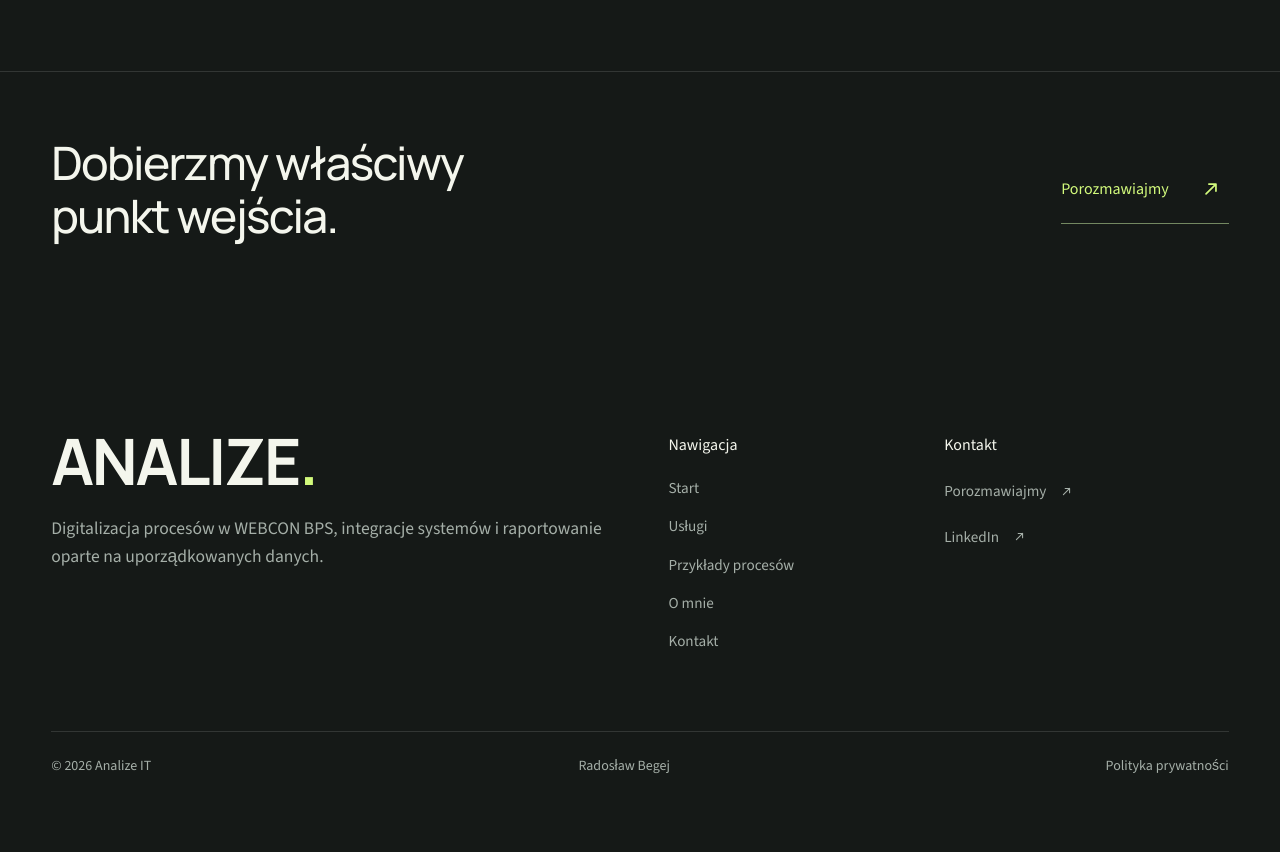
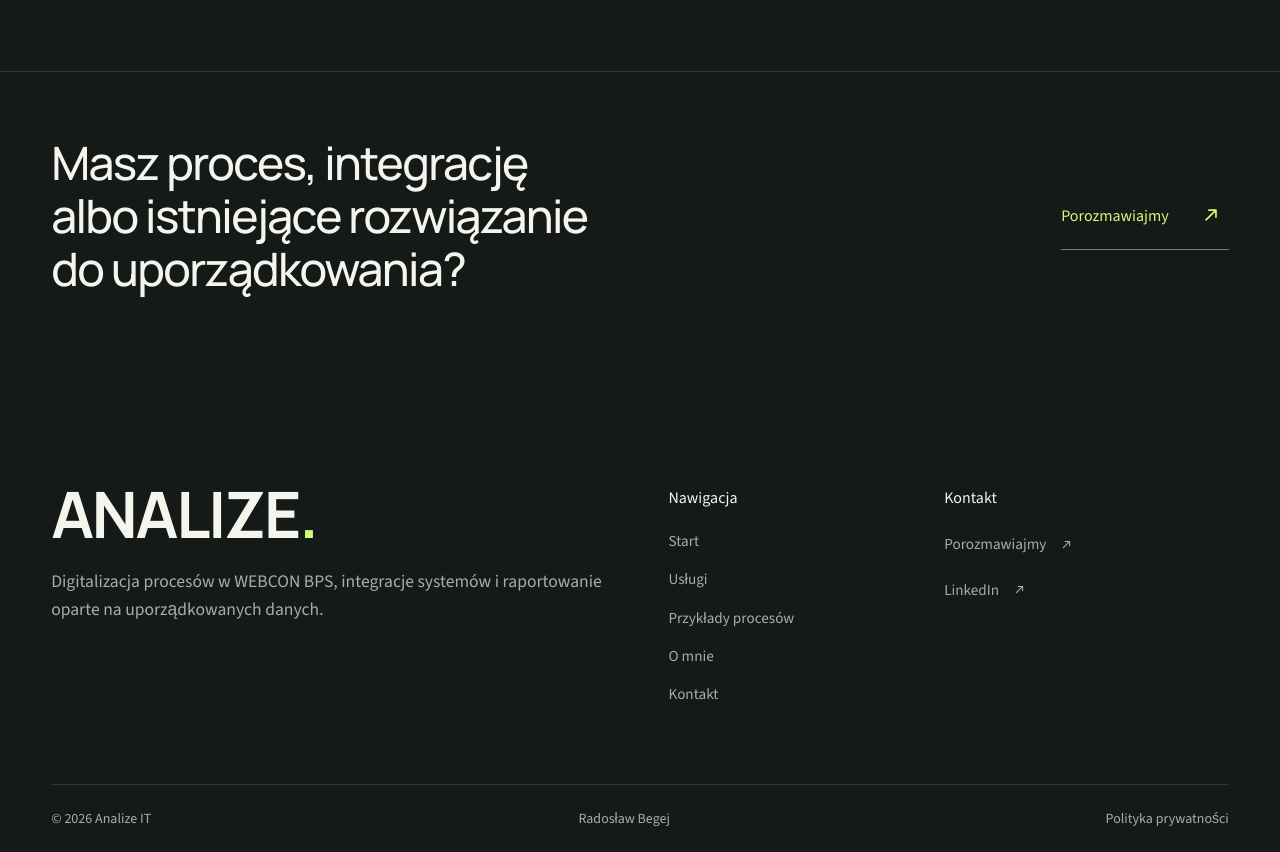
Before and after one commit to radoslawbegej-code/analizeit, a Next.js app in the folder analizeit/: page /uslugi in a window 1280 px wide. Shown: the part 4340-5192 px from the top of the page. Before the commit the page ends 5139 px from the top, so only its background shows below. Built offline with nearby package versions, Linux system fonts and the light colour scheme; no server answers.

Commit message:
Refine services page CTA

```diff
--- a/analizeit/src/app/uslugi/page.tsx
+++ b/analizeit/src/app/uslugi/page.tsx
@@ -17,6 +17,7 @@ export default function ServicesPage() {
   return (
     <div className="digital-subpage">
       <PageHero eyebrow={servicesPageContent.eyebrow} lead={servicesPageContent.lead} title={servicesPageContent.title} />
+
       <section className="service-detail-section">
         <Container>
           {services.map((service) => (
@@ -34,6 +35,7 @@ export default function ServicesPage() {
           ))}
         </Container>
       </section>
+
       <section className="architecture-section section-pad">
         <Container>
           <SectionHeading
@@ -44,19 +46,26 @@ export default function ServicesPage() {
           <ArchitectureDiagram />
         </Container>
       </section>
+
       <section className="collaboration-section section-pad">
         <Container>
           <SectionHeading eyebrow={servicesPageContent.modelEyebrow} title={servicesPageContent.modelTitle} />
           <div className="scenario-grid scenario-grid--light">
             {scenarios.map((scenario) => (
               <article className="scenario-card" key={scenario.number}>
-                <div><h3>{scenario.title}</h3><p>{scenario.body}</p></div>
+                <div>
+                  <h3>{scenario.title}</h3>
+                  <p>{scenario.body}</p>
+                </div>
               </article>
             ))}
           </div>
         </Container>
       </section>
-      <Container className="cta-wrap"><CtaBand eyebrow="Porozmawiajmy o zakresie" title="Dobierzmy właściwy punkt wejścia." /></Container>
+
+      <Container className="cta-wrap">
+        <CtaBand title="Masz proces, integrację albo istniejące rozwiązanie do uporządkowania?" />
+      </Container>
     </div>
   );
 }
```
